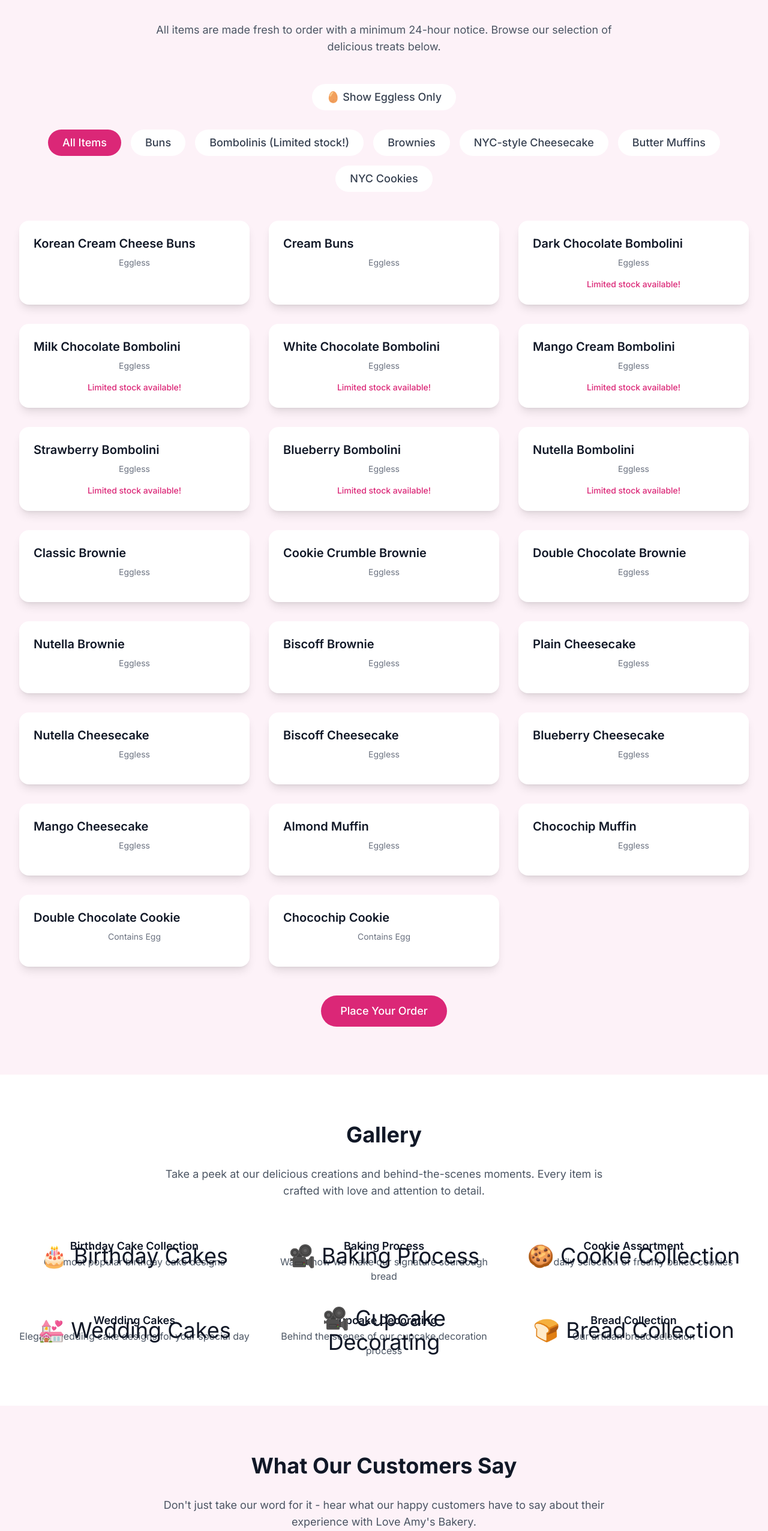
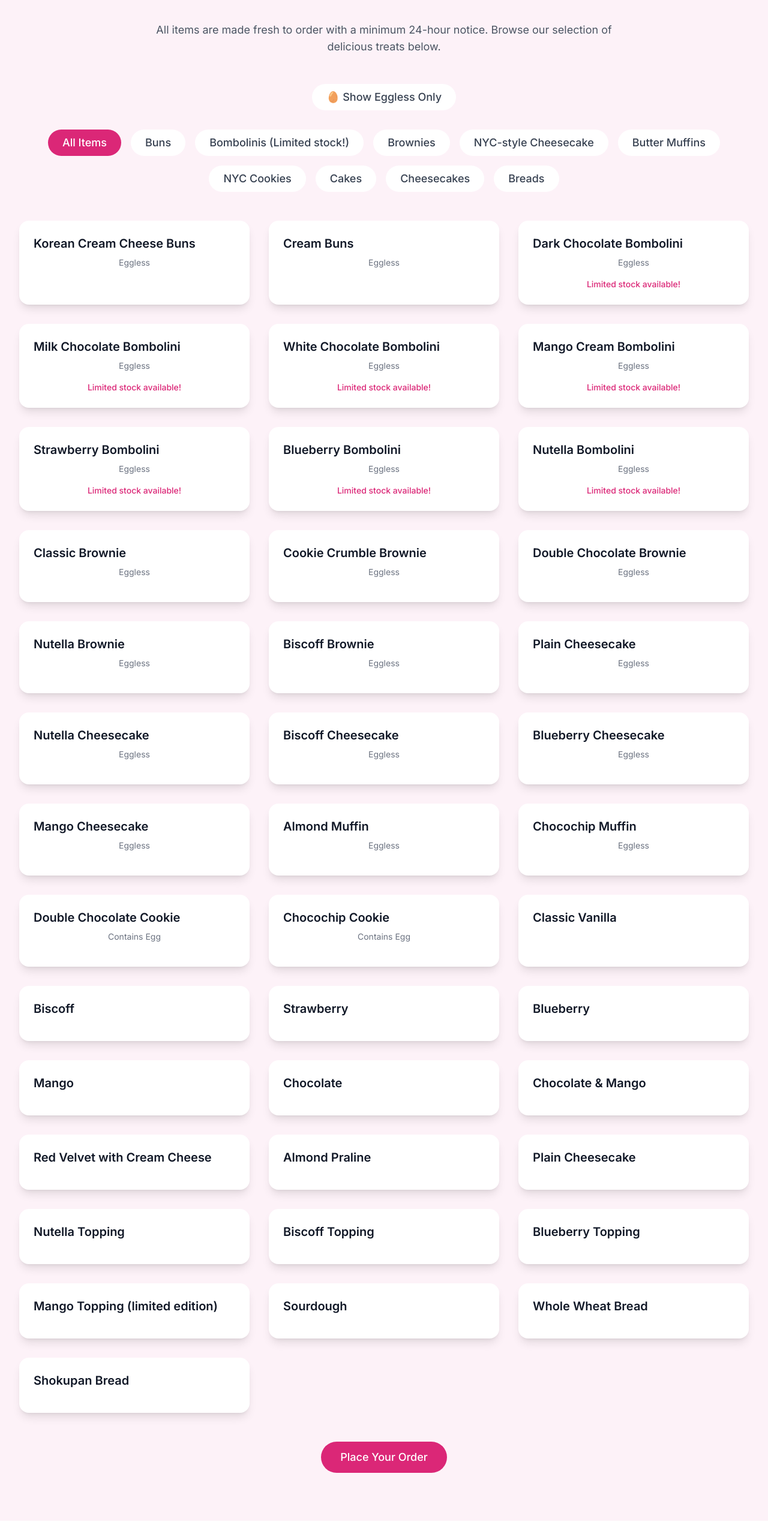
Before and after one commit to raghuadari/loveamys, a Next.js app: page / in a window 1280 px wide. Shown: the part 1542-4095 px from the top of the page at 60% size. Built offline with nearby package versions, Linux system fonts and the light colour scheme.

Commit message:
Add new Breads category (Sourdough, Whole Wheat Bread, Shokupan Bread) to the menu

```diff
--- a/src/components/MenuSection.tsx
+++ b/src/components/MenuSection.tsx
@@ -67,6 +67,44 @@ const menuCategories = [
       { id: 'cookie-double', name: 'Double Chocolate Cookie', dietary: 'Contains Egg' },
       { id: 'cookie-chocochip', name: 'Chocochip Cookie', dietary: 'Contains Egg' }
     ]
+  },
+  {
+    id: 'cakes',
+    label: 'Cakes',
+    description: 'Our cakes start at ₹1800 per kg, and chocolate cakes begin at ₹2000 per kg. Cakes with nuts or praline are priced at ₹2000 per kg.',
+    items: [
+      { id: 'classic-vanilla', name: 'Classic Vanilla', dietary: '' },
+      { id: 'biscoff-cake', name: 'Biscoff', dietary: '' },
+      { id: 'strawberry-cake', name: 'Strawberry', dietary: '' },
+      { id: 'blueberry-cake', name: 'Blueberry', dietary: '' },
+      { id: 'mango-cake', name: 'Mango', dietary: '' },
+      { id: 'chocolate-cake', name: 'Chocolate', dietary: '' },
+      { id: 'chocolate-mango-cake', name: 'Chocolate & Mango', dietary: '' },
+      { id: 'red-velvet-cream-cheese', name: 'Red Velvet with Cream Cheese', dietary: '' },
+      { id: 'almond-praline', name: 'Almond Praline', dietary: '' },
+    ]
+  },
+  {
+    id: 'cheesecakes',
+    label: 'Cheesecakes',
+    description: 'Cheesecakes are priced at ₹2000 per kg. We also offer half-kg cheesecakes for ₹1000. Toppings are available at ₹200 per kg.',
+    items: [
+      { id: 'plain-cheesecake', name: 'Plain Cheesecake', dietary: '' },
+      { id: 'nutella-topping', name: 'Nutella Topping', dietary: '' },
+      { id: 'biscoff-topping', name: 'Biscoff Topping', dietary: '' },
+      { id: 'blueberry-topping', name: 'Blueberry Topping', dietary: '' },
+      { id: 'mango-topping', name: 'Mango Topping (limited edition)', dietary: '' },
+    ]
+  },
+  {
+    id: 'breads',
+    label: 'Breads',
+    description: '',
+    items: [
+      { id: 'sourdough', name: 'Sourdough', dietary: '' },
+      { id: 'whole-wheat-bread', name: 'Whole Wheat Bread', dietary: '' },
+      { id: 'shokupan-bread', name: 'Shokupan Bread', dietary: '' },
+    ]
   }
 ];
 
@@ -92,6 +130,8 @@ export default function MenuSection() {
       ? categoryItems.filter(item => item.dietary === 'Eggless')
       : categoryItems;
   };
+
+  const currentCategory = menuCategories.find((category) => category.id === activeCategory);
 
   return (
     <section id="menu" className="py-20 bg-pink-50">
@@ -146,6 +186,11 @@ export default function MenuSection() {
             ))}
           </div>
 
+          {/* Description */}
+          {currentCategory?.description && (
+            <p className="text-sm text-pink-700 mb-6 font-medium">{currentCategory.description}</p>
+          )}
+
           {/* Menu Items Grid */}
           <div className="grid grid-cols-1 md:grid-cols-2 lg:grid-cols-3 gap-8">
             {getFilteredItems().map((item) => (
```
